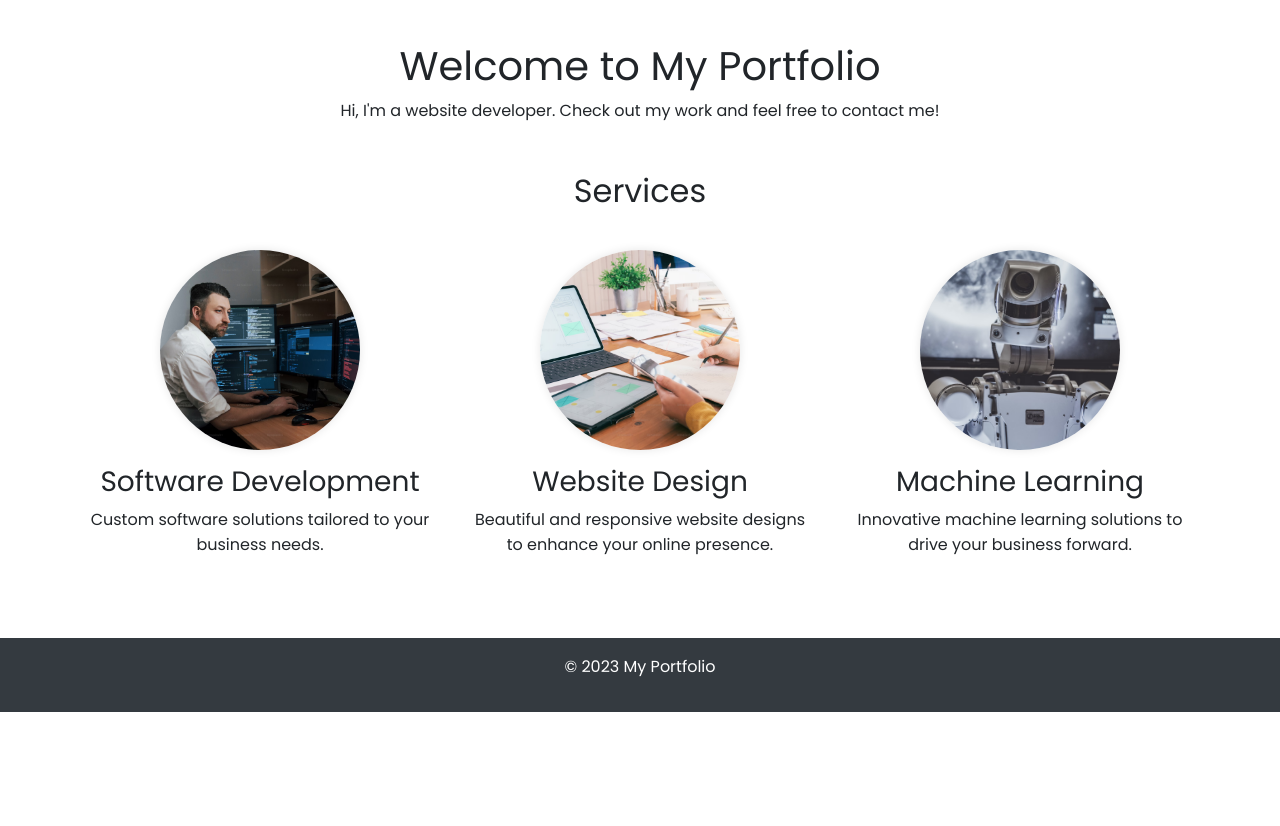
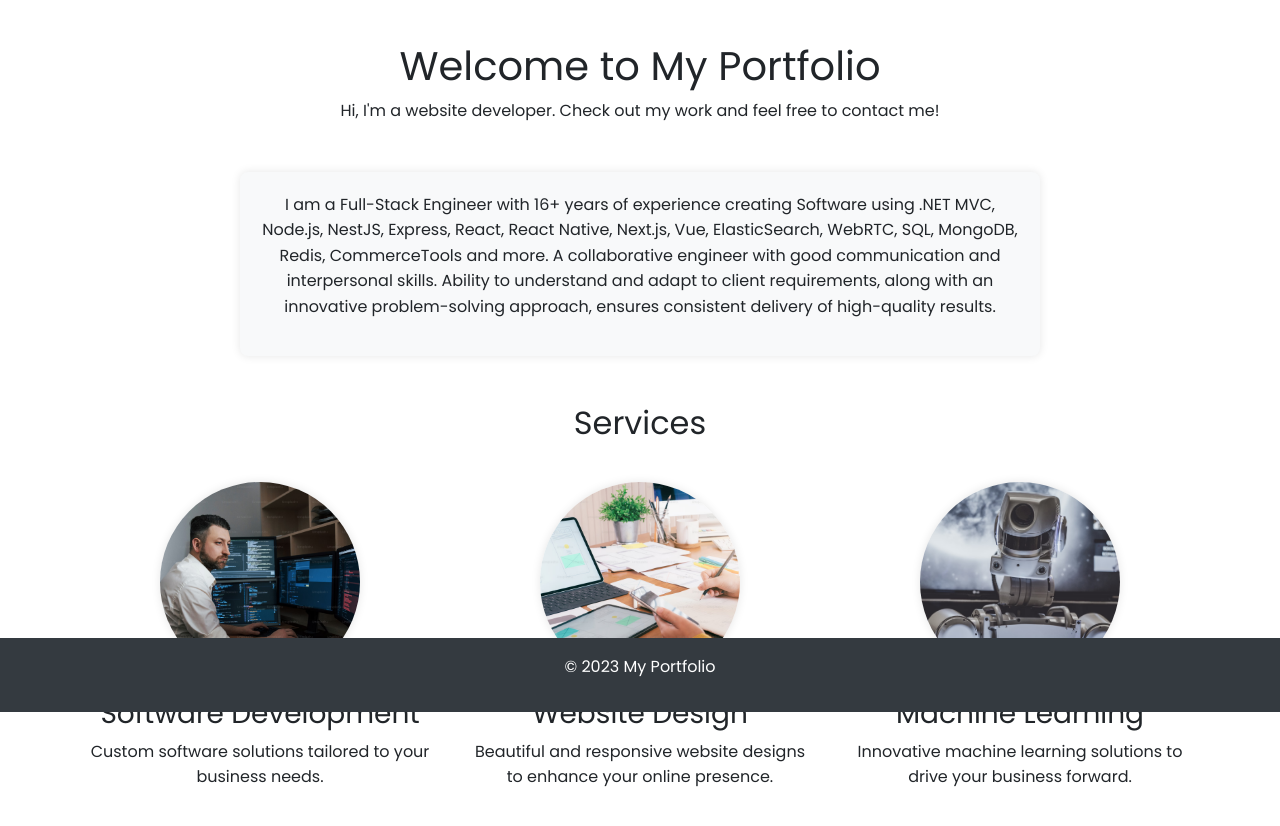
Before and after one commit to coommark/MSIT-5250, a plain HTML site: page index.html in a window 1280 px wide. Shown: the part 88-914 px from the top of the page. Before the commit the page ends 800 px from the top, so only its background shows below. Drawn offline with nearby package versions, Linux system fonts and the light colour scheme.

Commit message:
about me

```diff
--- a/index.html
+++ b/index.html
@@ -45,6 +45,21 @@
           Hi, I'm a website developer. Check out my work and feel free to
           contact me!
         </p>
+      </section>
+
+      <section id="about-me" class="my-5">
+        <div class="about-content text-center">
+          <p>
+            I am a Full-Stack Engineer with 16+ years of experience creating
+            Software using .NET MVC, Node.js, NestJS, Express, React, React
+            Native, Next.js, Vue, ElasticSearch, WebRTC, SQL, MongoDB, Redis,
+            CommerceTools and more. A collaborative engineer with good
+            communication and interpersonal skills. Ability to understand and
+            adapt to client requirements, along with an innovative
+            problem-solving approach, ensures consistent delivery of
+            high-quality results.
+          </p>
+        </div>
       </section>
 
       <section id="services" class="my-5">
--- a/styles.css
+++ b/styles.css
@@ -31,6 +31,28 @@ body {
   box-shadow: 0 0 10px rgba(0, 0, 0, 0.1);
 }
 
+h2.text-center {
+  margin-bottom: 40px; /* Increased bottom margin */
+}
+
+.about-content {
+  max-width: 800px;
+  margin: 0 auto;
+  padding: 20px;
+  background-color: #f8f9fa;
+  border-radius: 8px;
+  box-shadow: 0 0 10px rgba(0, 0, 0, 0.1);
+}
+
+.about-content ul {
+  list-style-type: none;
+  padding: 0;
+}
+
+.about-content ul li {
+  margin-bottom: 10px;
+}
+
 footer {
   background: #333;
   color: #fff;
@@ -40,7 +62,3 @@ footer {
   width: 100%;
   bottom: 0;
 }
-
-h2.text-center {
-  margin-bottom: 40px;
-}
```
